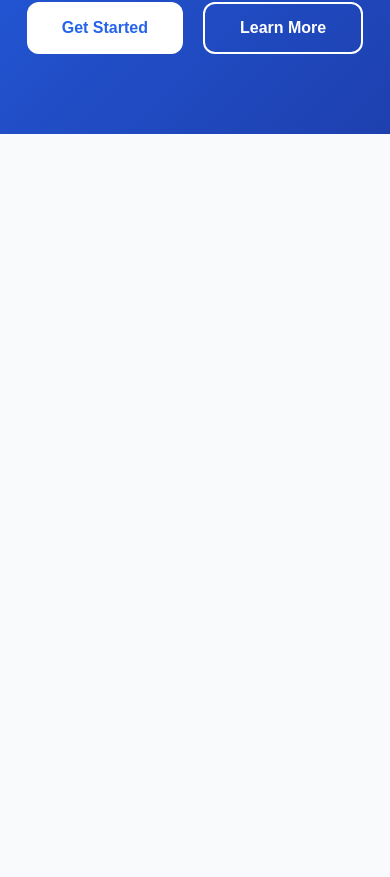
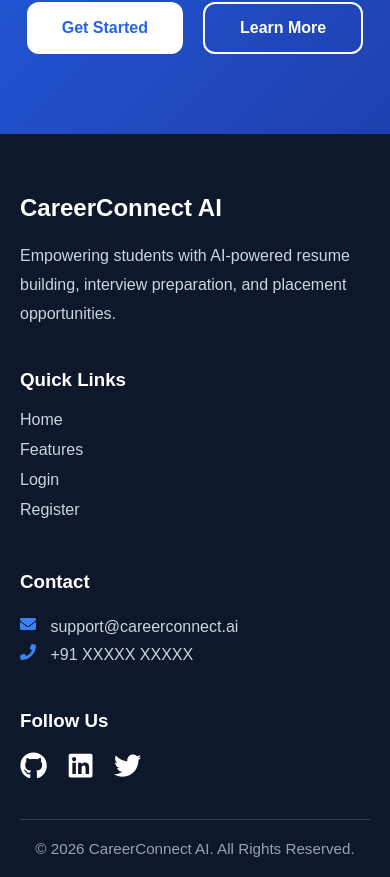
Before and after one commit to Shivarohithg/career-connect, a React app in the folder frontend/: page / in a window 390 px wide. Shown: the part 5951-6828 px from the top of the page. Before the commit the page ends 6085 px from the top, so only its background shows below. Built offline with nearby package versions, Linux system fonts and the light colour scheme; the HTML template or start-up script is replaced by a standard one.

Commit message:
Add responsive footer to landing page

```diff
--- /dev/null
+++ b/frontend/src/components/Footer/Footer.jsx
@@ -0,0 +1,68 @@
+import styles from "./Footer.module.css";
+import {
+  FaGithub,
+  FaLinkedin,
+  FaTwitter,
+  FaEnvelope,
+  FaPhone,
+} from "react-icons/fa";
+
+function Footer() {
+  return (
+    <footer className={styles.footer}>
+      <div className={styles.container}>
+
+        <div className={styles.section}>
+          <h2>CareerConnect AI</h2>
+
+          <p>
+            Empowering students with AI-powered resume building,
+            interview preparation, and placement opportunities.
+          </p>
+        </div>
+
+        <div className={styles.section}>
+          <h3>Quick Links</h3>
+
+          <ul>
+            <li>Home</li>
+            <li>Features</li>
+            <li>Login</li>
+            <li>Register</li>
+          </ul>
+        </div>
+
+        <div className={styles.section}>
+          <h3>Contact</h3>
+
+          <p>
+            <FaEnvelope /> support@careerconnect.ai
+          </p>
+
+          <p>
+            <FaPhone /> +91 XXXXX XXXXX
+          </p>
+        </div>
+
+        <div className={styles.section}>
+          <h3>Follow Us</h3>
+
+          <div className={styles.icons}>
+            <FaGithub />
+            <FaLinkedin />
+            <FaTwitter />
+          </div>
+        </div>
+
+      </div>
+
+      <hr />
+
+      <p className={styles.copy}>
+        © 2026 CareerConnect AI. All Rights Reserved.
+      </p>
+    </footer>
+  );
+}
+
+export default Footer;
--- /dev/null
+++ b/frontend/src/components/Footer/Footer.module.css
@@ -0,0 +1,75 @@
+.footer{
+    background:#0f172a;
+    color:white;
+    padding:60px 20px 20px;
+}
+
+.container{
+    max-width:1200px;
+    margin:auto;
+
+    display:grid;
+    grid-template-columns:repeat(auto-fit,minmax(220px,1fr));
+
+    gap:40px;
+}
+
+.section h2,
+.section h3{
+    margin-bottom:20px;
+}
+
+.section p{
+    color:#cbd5e1;
+    line-height:1.8;
+}
+
+.section ul{
+    list-style:none;
+    padding:0;
+}
+
+.section li{
+    margin-bottom:12px;
+    color:#cbd5e1;
+    cursor:pointer;
+}
+
+.section li:hover{
+    color:#3b82f6;
+}
+
+.section p svg{
+    margin-right:10px;
+    color:#3b82f6;
+}
+
+.icons{
+    display:flex;
+    gap:20px;
+    font-size:1.7rem;
+    margin-top:15px;
+}
+
+.icons svg{
+    cursor:pointer;
+    transition:.3s;
+}
+
+.icons svg:hover{
+    color:#3b82f6;
+    transform:translateY(-4px);
+}
+
+.footer hr{
+    border:none;
+    height:1px;
+    background:#334155;
+    margin:40px 0 20px;
+}
+
+.copy{
+    text-align:center;
+    color:#94a3b8;
+    font-size:.95rem;
+}
--- a/frontend/src/pages/Home/Home.jsx
+++ b/frontend/src/pages/Home/Home.jsx
@@ -4,6 +4,7 @@ import Companies from "../../components/Companies/Companies";
 import AIFeatures from "../../components/AIFeatures/AIFeatures";
 import Statistics from "../../components/Statistics/Statistics";
 import CTA from "../../components/CTA/CTA";
+import Footer from "../../components/Footer/Footer";
 
 function Home() {
   return (
@@ -14,6 +15,7 @@ function Home() {
       <AIFeatures />
       <Statistics />
       <CTA />
+      <Footer />
     </>
   );
 }
```
